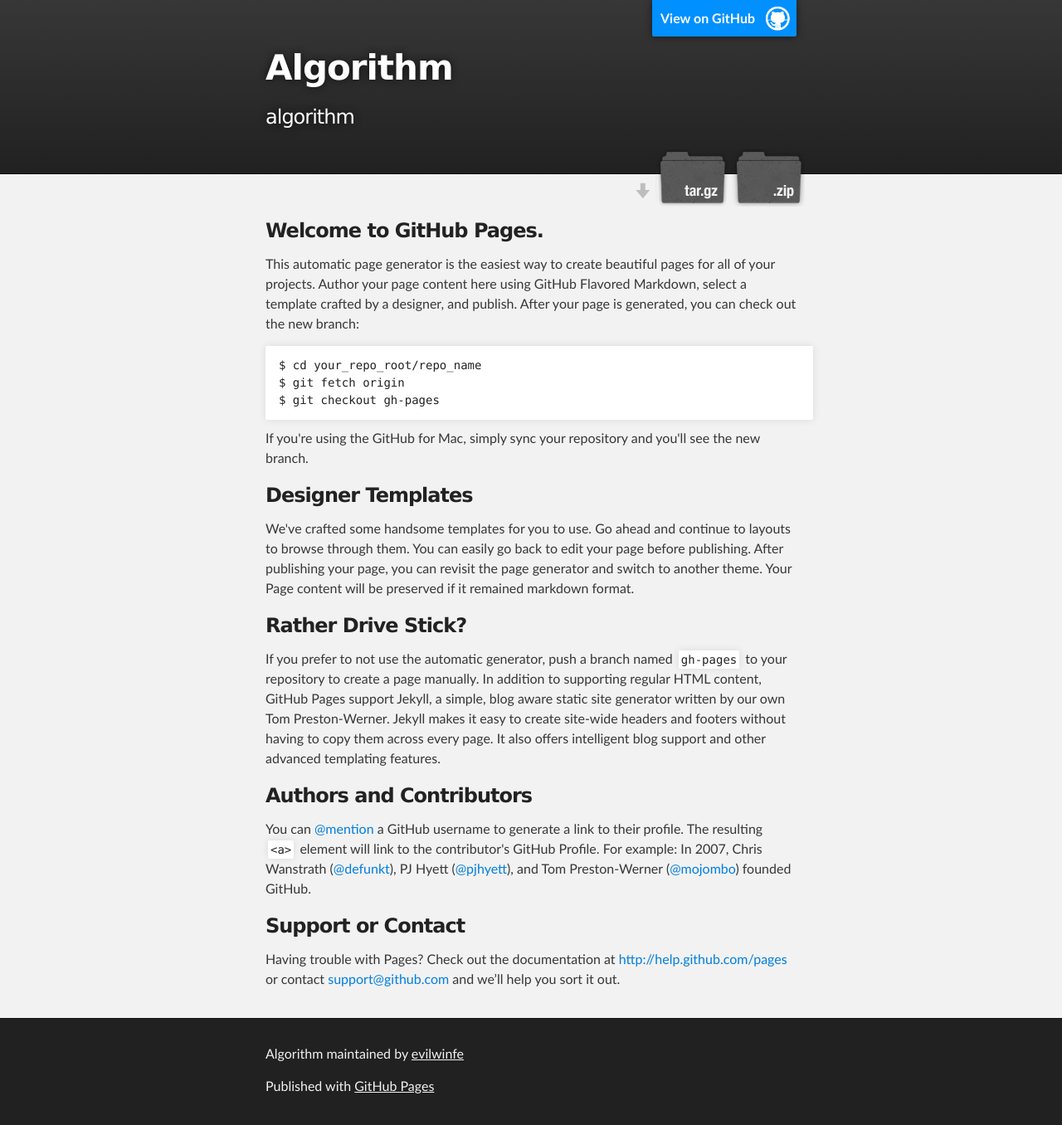
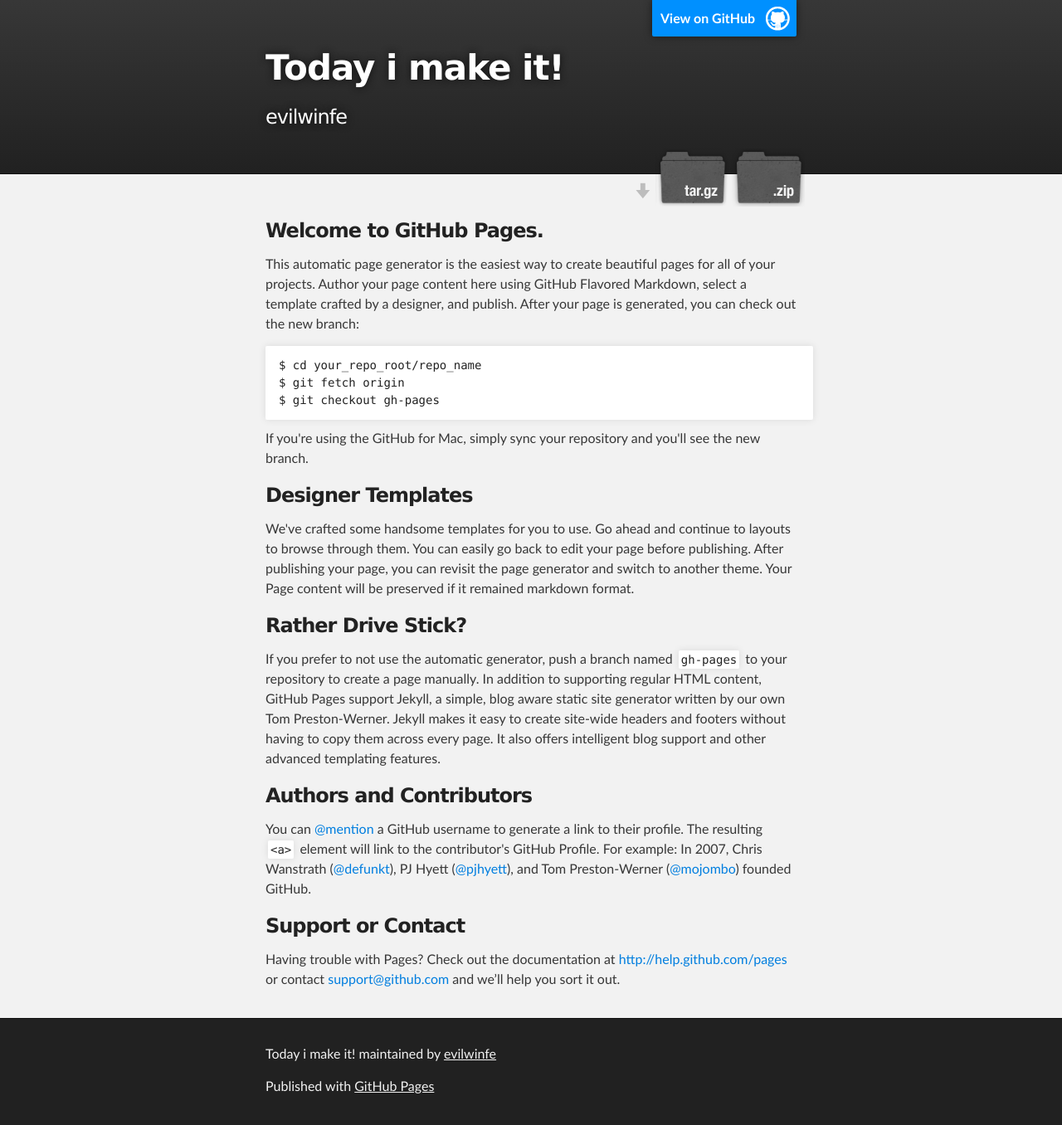
Before and after one commit to evilwinfe/algorithm, a plain HTML site: page index.html in a window 1280 px wide. Shown: the whole page at 83% size. Drawn offline with Linux system fonts and the light colour scheme.

Commit message:
Create gh-pages branch via GitHub

```diff
--- a/index.html
+++ b/index.html
@@ -4,11 +4,11 @@
   <head>
     <meta charset='utf-8' />
     <meta http-equiv="X-UA-Compatible" content="chrome=1" />
-    <meta name="description" content="Algorithm : algorithm" />
+    <meta name="description" content="Today i make it! : evilwinfe" />
 
     <link rel="stylesheet" type="text/css" media="screen" href="stylesheets/stylesheet.css">
 
-    <title>Algorithm</title>
+    <title>Today i make it!</title>
   </head>
 
   <body>
@@ -18,8 +18,8 @@
         <header class="inner">
           <a id="forkme_banner" href="https://github.com/evilwinfe/algorithm">View on GitHub</a>
 
-          <h1 id="project_title">Algorithm</h1>
-          <h2 id="project_tagline">algorithm</h2>
+          <h1 id="project_title">Today i make it!</h1>
+          <h2 id="project_tagline">evilwinfe</h2>
 
             <section id="downloads">
               <a class="zip_download_link" href="https://github.com/evilwinfe/algorithm/zipball/master">Download this project as a .zip file</a>
@@ -68,7 +68,7 @@ $ git checkout gh-pages
     <!-- FOOTER  -->
     <div id="footer_wrap" class="outer">
       <footer class="inner">
-        <p class="copyright">Algorithm maintained by <a href="https://github.com/evilwinfe">evilwinfe</a></p>
+        <p class="copyright">Today i make it! maintained by <a href="https://github.com/evilwinfe">evilwinfe</a></p>
         <p>Published with <a href="http://pages.github.com">GitHub Pages</a></p>
       </footer>
     </div>
```
Also changed, not shown: params.json (+1 -1 lines).
